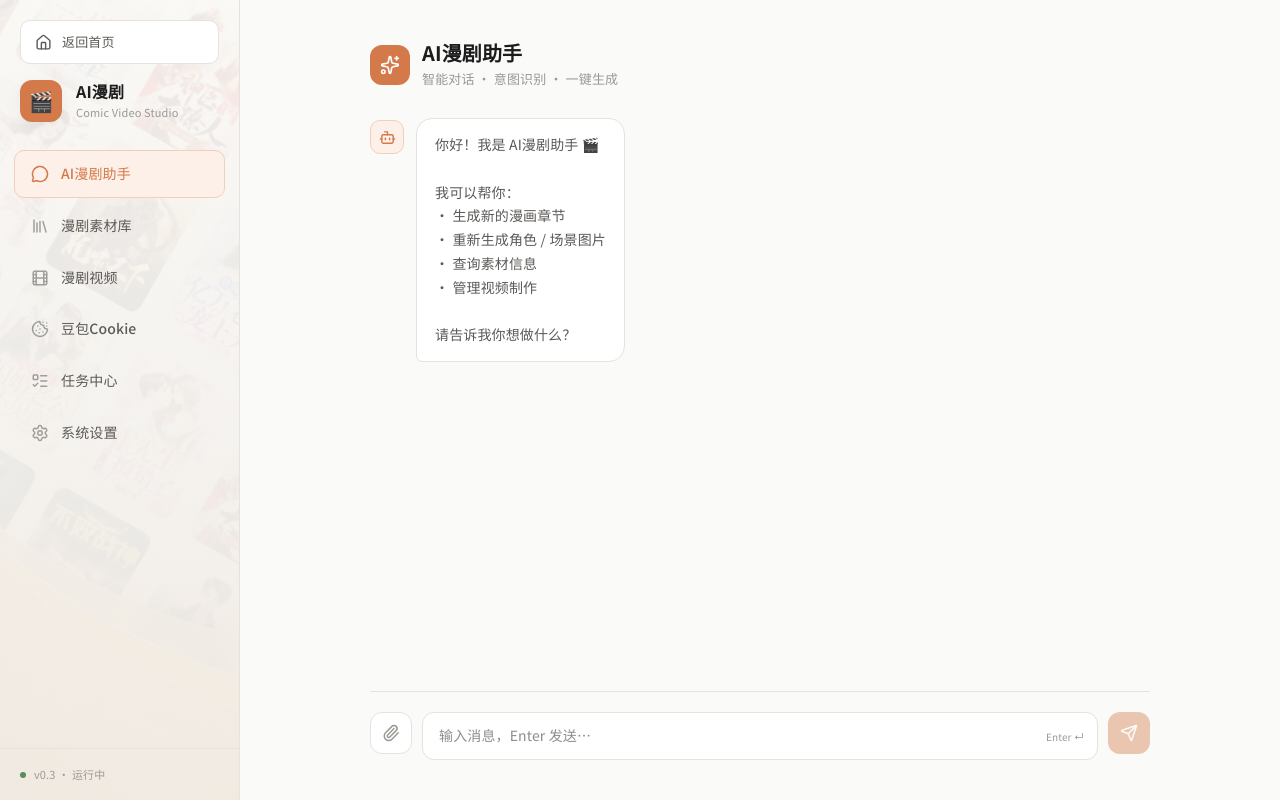
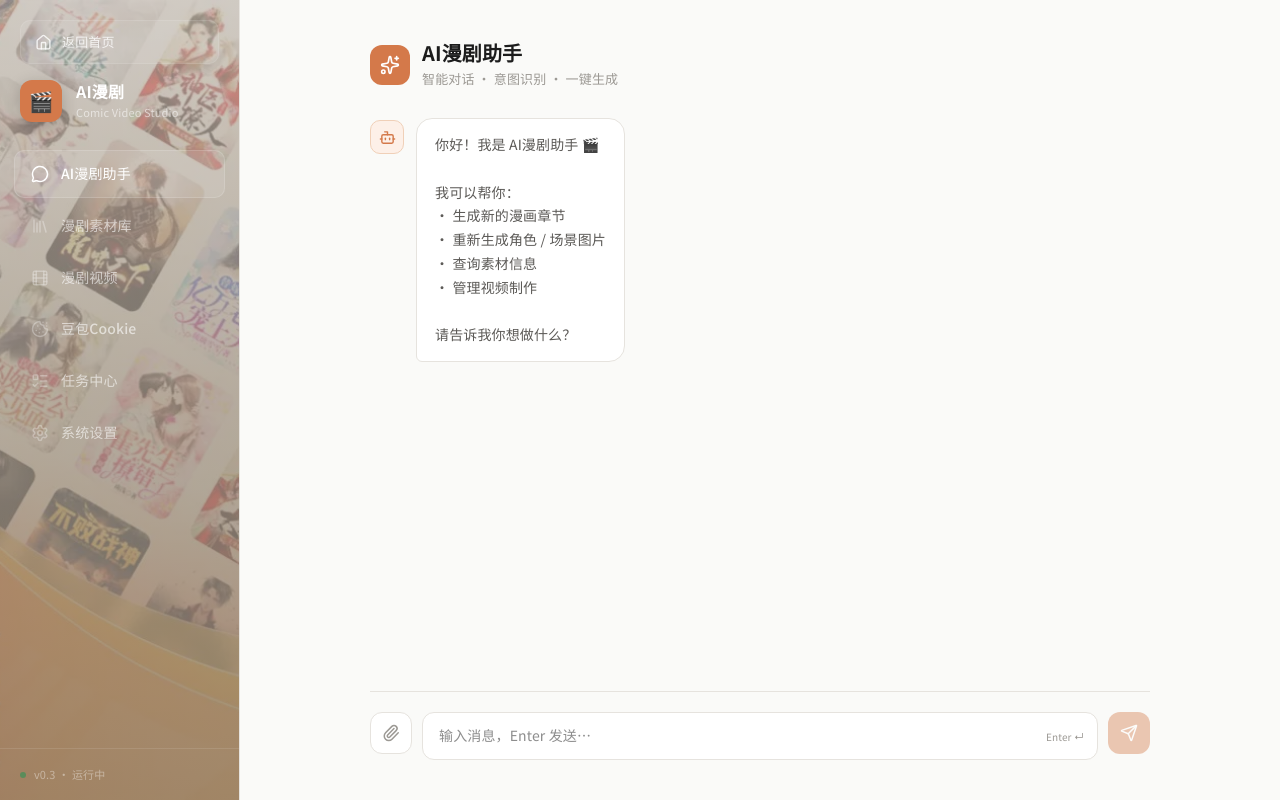
Before and after one commit to 1579928867-sudo/Aicomic-Budget-Version, a React (Vite) app in the folder web/: page / in a window 1280 px wide. Both pictures are taken after a click on the button "开始使用". Built offline with nearby package versions, Linux system fonts and the light colour scheme.

Commit message:
fix: sidebar deeper texture tone + sphere cards face outward (no mirroring)

```diff
--- a/web/src/components/Sidebar.tsx
+++ b/web/src/components/Sidebar.tsx
@@ -22,10 +22,10 @@ export function Sidebar() {
       display: 'flex', flexDirection: 'column',
       borderRight: '1px solid var(--border)',
     }}>
-      {/* Texture overlay for readability */}
+      {/* Texture overlay — deeper tone, more texture visible */}
       <div style={{
         position: 'absolute', inset: 0,
-        background: 'linear-gradient(180deg, rgba(250,248,245,0.93) 0%, rgba(245,243,240,0.96) 50%, rgba(240,237,232,0.97) 100%)',
+        background: 'linear-gradient(180deg, rgba(190,182,172,0.72) 0%, rgba(160,150,138,0.78) 50%, rgba(140,130,118,0.82) 100%)',
         zIndex: 0, pointerEvents: 'none',
       }} />
 
@@ -37,14 +37,14 @@ export function Sidebar() {
             style={{
               display: 'flex', alignItems: 'center', gap: 10,
               padding: '10px 14px', borderRadius: 10,
-              border: '1px solid var(--border)',
-              background: 'var(--surface)',
-              color: 'var(--text-secondary)', fontFamily: 'inherit',
+              border: '1px solid rgba(255,255,255,0.1)',
+              background: 'rgba(255,255,255,0.08)',
+              color: 'rgba(255,255,255,0.8)', fontFamily: 'inherit',
               fontSize: 13, fontWeight: 500, cursor: 'pointer',
               width: '100%', transition: 'all 0.15s',
             }}
-            onMouseEnter={e => { e.currentTarget.style.background = 'var(--surface-hover)'; e.currentTarget.style.color = 'var(--text)'; }}
-            onMouseLeave={e => { e.currentTarget.style.background = 'var(--surface)'; e.currentTarget.style.color = 'var(--text-secondary)'; }}
+            onMouseEnter={e => { e.currentTarget.style.background = 'rgba(255,255,255,0.14)'; e.currentTarget.style.color = '#fff'; }}
+            onMouseLeave={e => { e.currentTarget.style.background = 'rgba(255,255,255,0.08)'; e.currentTarget.style.color = 'rgba(255,255,255,0.8)'; }}
           >
             <Home size={17} /> 返回首页
           </button>
@@ -57,11 +57,11 @@ export function Sidebar() {
               width: 42, height: 42, borderRadius: 12,
               background: 'var(--accent)', color: '#fff',
               display: 'flex', alignItems: 'center', justifyContent: 'center',
-              fontSize: 20, boxShadow: 'var(--shadow-md)',
+              fontSize: 20, boxShadow: '0 4px 16px rgba(0,0,0,0.2)',
             }}>🎬</div>
             <div>
-              <div style={{ fontSize: 16, fontWeight: 700, color: 'var(--text)', lineHeight: 1.3 }}>AI漫剧</div>
-              <div style={{ fontSize: 11, color: 'var(--text-tertiary)', marginTop: 1 }}>Comic Video Studio</div>
+              <div style={{ fontSize: 16, fontWeight: 700, color: '#fff', lineHeight: 1.3 }}>AI漫剧</div>
+              <div style={{ fontSize: 11, color: 'rgba(255,255,255,0.55)', marginTop: 1 }}>Comic Video Studio</div>
             </div>
           </div>
         </div>
@@ -77,16 +77,16 @@ export function Sidebar() {
                 style={{
                   display: 'flex', alignItems: 'center', gap: 12,
                   padding: '11px 16px', borderRadius: 10,
-                  border: active ? '1px solid var(--accent-border)' : '1px solid transparent',
-                  background: active ? 'var(--accent-light)' : 'transparent',
-                  color: active ? 'var(--accent)' : 'var(--text-secondary)',
+                  border: active ? '1px solid rgba(255,255,255,0.15)' : '1px solid transparent',
+                  background: active ? 'rgba(255,255,255,0.1)' : 'transparent',
+                  color: active ? '#fff' : 'rgba(255,255,255,0.6)',
                   fontSize: 14, fontWeight: 500, fontFamily: 'inherit',
                   cursor: 'pointer', transition: 'all 0.15s ease',
                 }}
-                onMouseEnter={e => { if (!active) { e.currentTarget.style.background = 'var(--surface)'; e.currentTarget.style.color = 'var(--text)'; }}}
-                onMouseLeave={e => { if (!active) { e.currentTarget.style.background = 'transparent'; e.currentTarget.style.color = 'var(--text-secondary)'; }}}
+                onMouseEnter={e => { if (!active) { e.currentTarget.style.background = 'rgba(255,255,255,0.07)'; e.currentTarget.style.color = 'rgba(255,255,255,0.9)'; }}}
+                onMouseLeave={e => { if (!active) { e.currentTarget.style.background = 'transparent'; e.currentTarget.style.color = 'rgba(255,255,255,0.6)'; }}}
               >
-                <Icon size={18} style={{ opacity: active ? 1 : 0.55 }} />
+                <Icon size={18} style={{ opacity: active ? 1 : 0.5 }} />
                 <span>{label}</span>
               </button>
             );
@@ -94,9 +94,9 @@ export function Sidebar() {
         </nav>
 
         {/* Footer */}
-        <div style={{ position: 'relative', zIndex: 1, padding: '16px 20px', borderTop: '1px solid var(--border)', display: 'flex', alignItems: 'center', gap: 8 }}>
+        <div style={{ position: 'relative', zIndex: 1, padding: '16px 20px', borderTop: '1px solid rgba(255,255,255,0.1)', display: 'flex', alignItems: 'center', gap: 8 }}>
           <div style={{ width: 6, height: 6, borderRadius: '50%', background: 'var(--success)' }} />
-          <span style={{ fontSize: 11, color: 'var(--text-tertiary)' }}>v0.3 · 运行中</span>
+          <span style={{ fontSize: 11, color: 'rgba(255,255,255,0.4)' }}>v0.3 · 运行中</span>
         </div>
       </div>
     </aside>
--- a/web/src/pages/HomePage.tsx
+++ b/web/src/pages/HomePage.tsx
@@ -138,7 +138,8 @@ export default function HomePage() {
 
       // Position on sphere surface
       card.position.set(x * SPHERE_RADIUS, y * SPHERE_RADIUS, z * SPHERE_RADIUS);
-      card.lookAt(0, 0, 0);
+      // Face outward from sphere center (so texture reads correctly from outside)
+      card.lookAt(x * SPHERE_RADIUS * 3, y * SPHERE_RADIUS * 3, z * SPHERE_RADIUS * 3);
 
       scene.add(card);
       cards.push(card);
@@ -182,8 +183,9 @@ export default function HomePage() {
         const nz = p.x * sinA + p.z * cosA;
         p.set(nx, p.y, nz);
 
-        // Face outward from center
-        card.lookAt(0, 0, 0);
+        // Face outward so texture reads correctly
+        const op = card.position;
+        card.lookAt(op.x * 3, op.y * 3, op.z * 3);
 
         // Opacity based on z-depth: closer to camera = more opaque
         const zNorm = (p.z + SPHERE_RADIUS) / (2 * SPHERE_RADIUS); // 0 (back) to 1 (front)
```
